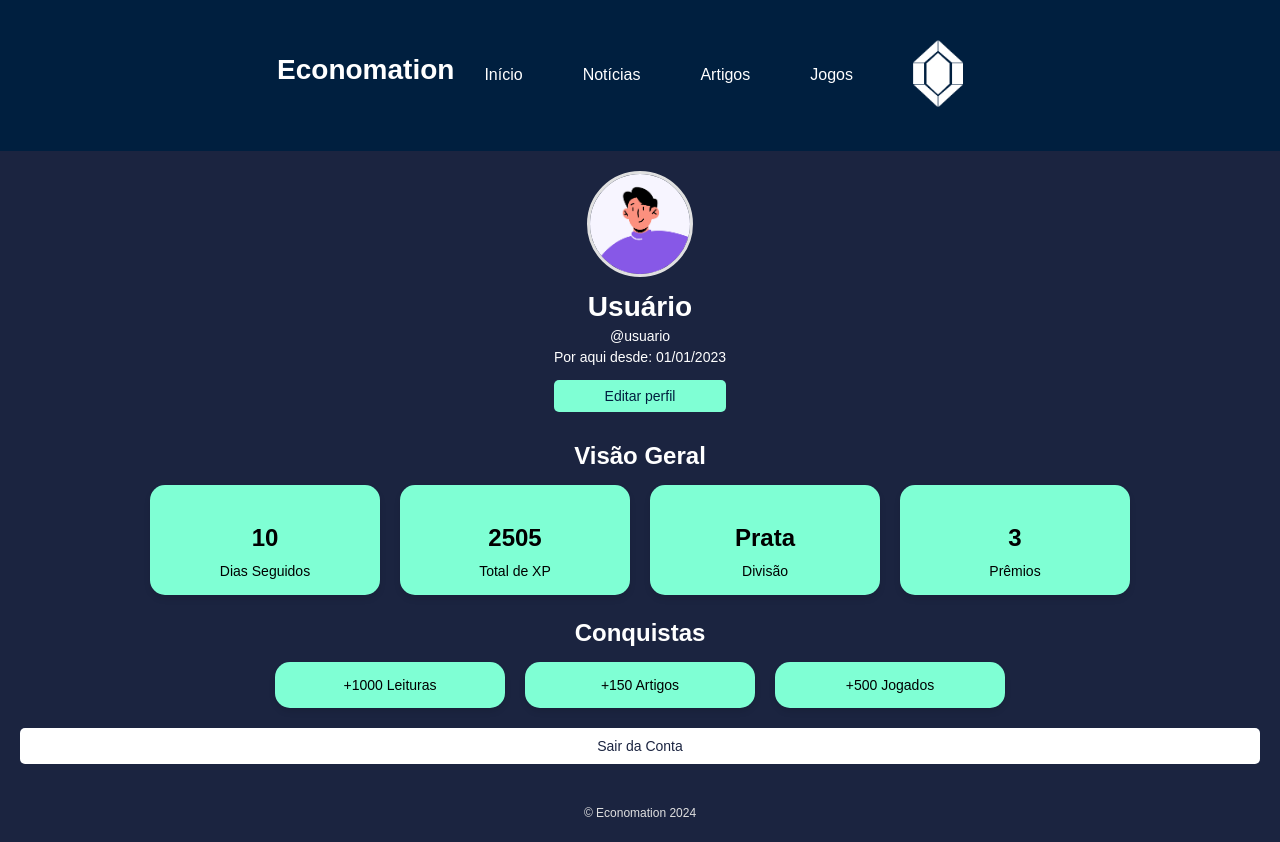
After one commit to Lhc128/projeto-software, a Django app: template Economation/templates/perfil.html in a window 1280 px wide. The commit adds this page. Run offline with Django 5.2, Linux system fonts and the light colour scheme; the template is opened without the code that fills it, so the values that code supplies are empty.

Commit message:
Criação da página de perfil

```diff
--- a/Economation/static/styles.css
+++ b/Economation/static/styles.css
@@ -1,9 +1,8 @@
-/* Configurações gerais */
-body {
+body{
     font-family: Arial, sans-serif;
     margin: 0;
     padding: 0;
-    background-color: #f5f5f5;
+    background-color: #1b2440;
 }
 
 /* Cabeçalho */
@@ -25,6 +24,7 @@ body {
     width: 50px;
     height: auto;
     margin-right: 10px;
+    transform: none;
 }
 
 .header h1 {
@@ -48,6 +48,7 @@ body {
 nav {
     display: flex;
     justify-content: center;
+    align-items: center;
     margin-top: 10px;
 }
 
@@ -425,3 +426,110 @@ button:hover {
 .sucesso-container a:hover {
     background-color: #0056b3;
 }
+
+/* Página de Perfil */
+.profile-page {
+    text-align: center;
+    padding: 20px;
+    background-color: #1b2440;
+
+}
+
+/* Cabeçalho do Perfil */
+.profile-header {
+    display: flex;
+    flex-direction: column;
+    align-items: center;
+    margin-bottom: 30px;
+}
+
+.profile-avatar img {
+    width: 100px;
+    height: 100px;
+    border-radius: 50%;
+    border: 3px solid #e0e0e0;
+}
+
+.profile-info h2 {
+    margin: 10px 0 5px;
+    font-size: 28px;
+    color: white;
+}
+
+.profile-info p {
+    margin: 5px 0;
+    font-size: 14px;
+    color: white;
+}
+
+.btn-edit {
+    margin-top: 10px;
+    padding: 8px 20px;
+    font-size: 14px;
+    border: none;
+    background-color: #7FFFD4;
+    color: #001f3f;
+    border-radius: 5px;
+    cursor: pointer;
+}
+
+/* Visão Geral */
+.overview h3, .achievements h3 {
+    margin-bottom: 15px;
+    font-size: 18px;
+    color: white;
+    font-size: 24px;
+}
+
+.overview-cards, .achievement-cards {
+    display: flex;
+    justify-content: center;
+    gap: 20px;
+    flex-wrap: wrap;
+    margin: 10px 0;
+}
+
+.card, .achievement {
+    background-color: #7FFFD4;
+    padding: 15px;
+    border-radius: 15px;
+    text-align: center;
+    width: 200px;
+    justify-content: center;
+    box-shadow: 0 4px 6px rgba(0, 0, 0, 0.1);
+}
+
+.card p {
+    font-size: 24px;
+    font-weight: bold;
+    margin-bottom: 10px;
+}
+
+.card span, .achievement {
+    font-size: 14px;
+}
+
+/* Botão de Logout */
+.logout {
+    margin-top: 20px;
+}
+
+.btn-logout {
+    padding: 10px 25px;
+    font-size: 14px;
+    border: none;
+    background-color: white;
+    color: #1b2440;
+    border-radius: 5px;
+    cursor: pointer;
+}
+
+/* Rodapé */
+.footer {
+    background-color: #1b2440;
+    text-align: center;
+    padding: 10px 0;
+    font-size: 12px;
+    color: #e0e0e0;
+    margin-top: auto;
+}
--- /dev/null
+++ b/Economation/templates/perfil.html
@@ -0,0 +1,85 @@
+{% load static %}
+<!DOCTYPE html>
+<html lang="pt-BR">
+    <head>
+        <meta charset="UTF-8">
+        <meta name="viewport" content="width=device-width, initial-scale=1.0">
+        <title>Fale com nosso Suporte</title>
+        <link rel="stylesheet" href="{% static 'styles.css' %}">
+    </head>
+<body>
+    <!-- Cabeçalho -->
+    <header class="header">
+        <div class="logo-container">
+            <h1>Economation</h1>
+            <nav>
+                <a href="#">Início</a>
+                <a href="#">Notícias</a>
+                <a href="#">Artigos</a>
+                <a href="#">Jogos</a>
+                <a href="/">
+                    <img src="{% static 'images/logo.png' %}" alt="Logo Economation" class="logo">
+                </a>
+            </nav>
+        </div>
+    </header>
+
+    <!-- Página de Perfil -->
+    <main class="profile-page">
+        <div class="profile-header">
+            <div class="profile-avatar">
+                <img src="/static/images/avatar-placeholder.png" alt="Avatar do Usuário">
+            </div>
+            <div class="profile-info">
+                <h2>Usuário</h2>
+                <p>@usuario</p>
+                <p>Por aqui desde: <span>01/01/2023</span></p>
+                <button class="btn-edit">Editar perfil</button>
+            </div>
+        </div>
+
+        <!-- Visão Geral -->
+        <section class="overview">
+            <h3>Visão Geral</h3>
+            <div class="overview-cards">
+                <div class="card">
+                    <p>10</p>
+                    <span>Dias Seguidos</span>
+                </div>
+                <div class="card">
+                    <p>2505</p>
+                    <span>Total de XP</span>
+                </div>
+                <div class="card">
+                    <p>Prata</p>
+                    <span>Divisão</span>
+                </div>
+                <div class="card">
+                    <p>3</p>
+                    <span>Prêmios</span>
+                </div>
+            </div>
+        </section>
+
+        <!-- Conquistas -->
+        <section class="achievements">
+            <h3>Conquistas</h3>
+            <div class="achievement-cards">
+                <div class="achievement">+1000 Leituras</div>
+                <div class="achievement">+150 Artigos</div>
+                <div class="achievement">+500 Jogados</div>
+            </div>
+        </section>
+
+        <!-- Botão de Sair -->
+        <div class="logout">
+            <button class="btn-logout">Sair da Conta</button>
+        </div>
+    </main>
+
+    <!-- Rodapé -->
+    <footer class="footer">
+        <p>© Economation 2024</p>
+    </footer>
+</body>
+</html>
--- a/Economation/views.py
+++ b/Economation/views.py
@@ -31,3 +31,6 @@ def artigos(request):
 
 def sucesso_view(request):
     return render(request, 'sucesso.html')
+
+def perfil(request):
+    return render(request, 'perfil.html')
```
Also changed, not shown: Economation/__init__.py (deleted), Economation/static/images/avatar-placeholder.png (added).
